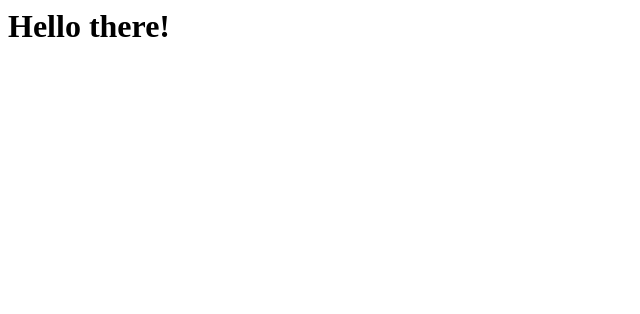
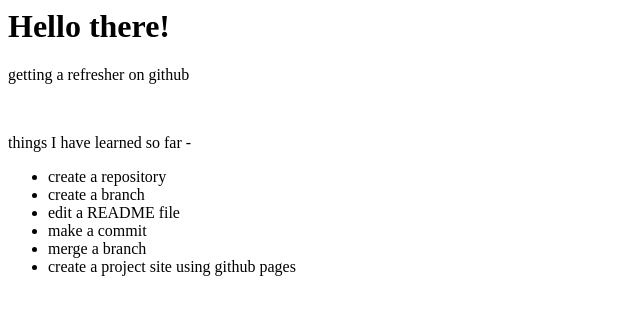
Before and after one commit to rajashreemadan/hello-again, a plain HTML site: page index.html in a window 1280 px wide. Shown: the whole page, without its empty margins (0-640 px from the left). Drawn offline with Linux system fonts and the light colour scheme.

Commit message:
Add content to index.html

```diff
--- a/index.html
+++ b/index.html
@@ -1 +1,12 @@
 <h1>Hello there!</h1>
+<p>getting a refresher on github</p>
+<br>
+<p>things I have learned so far -</p>
+<ul>
+  <li>create a repository</li>
+  <li>create a branch</li>
+  <li>edit a README file</li>
+  <li>make a commit</li>
+  <li>merge a branch</li>
+  <li>create a project site using github pages </li>
+</ul>
```
